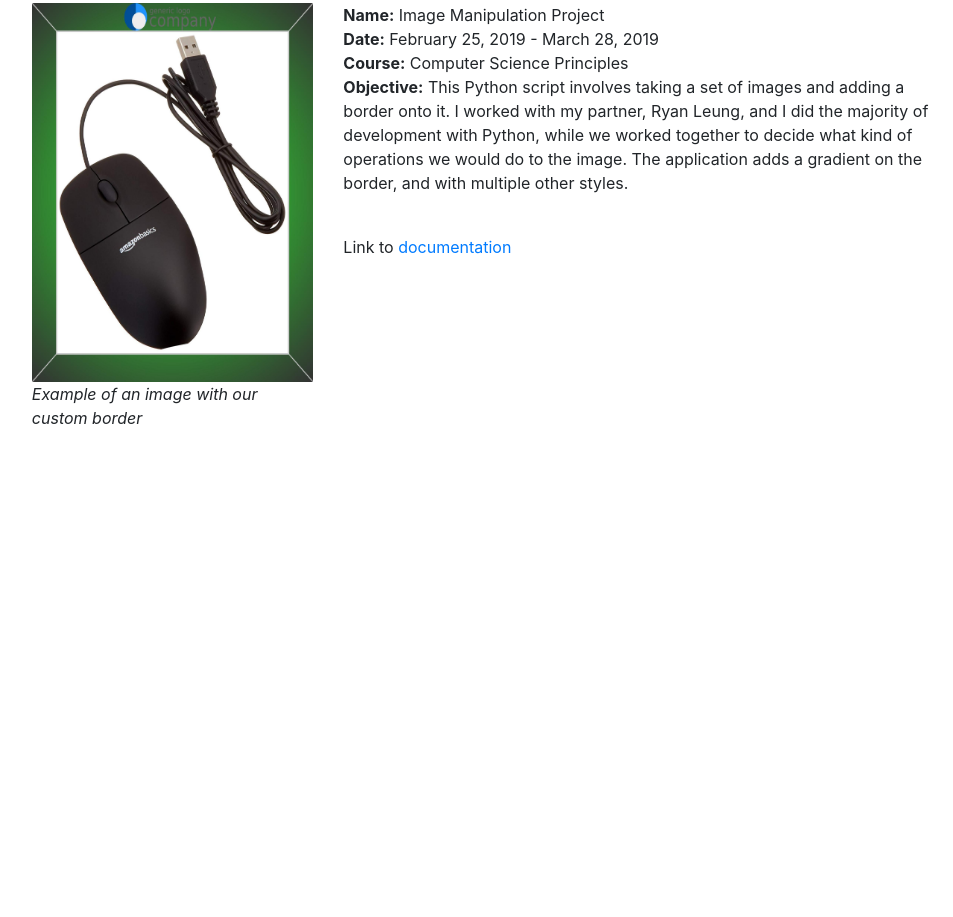
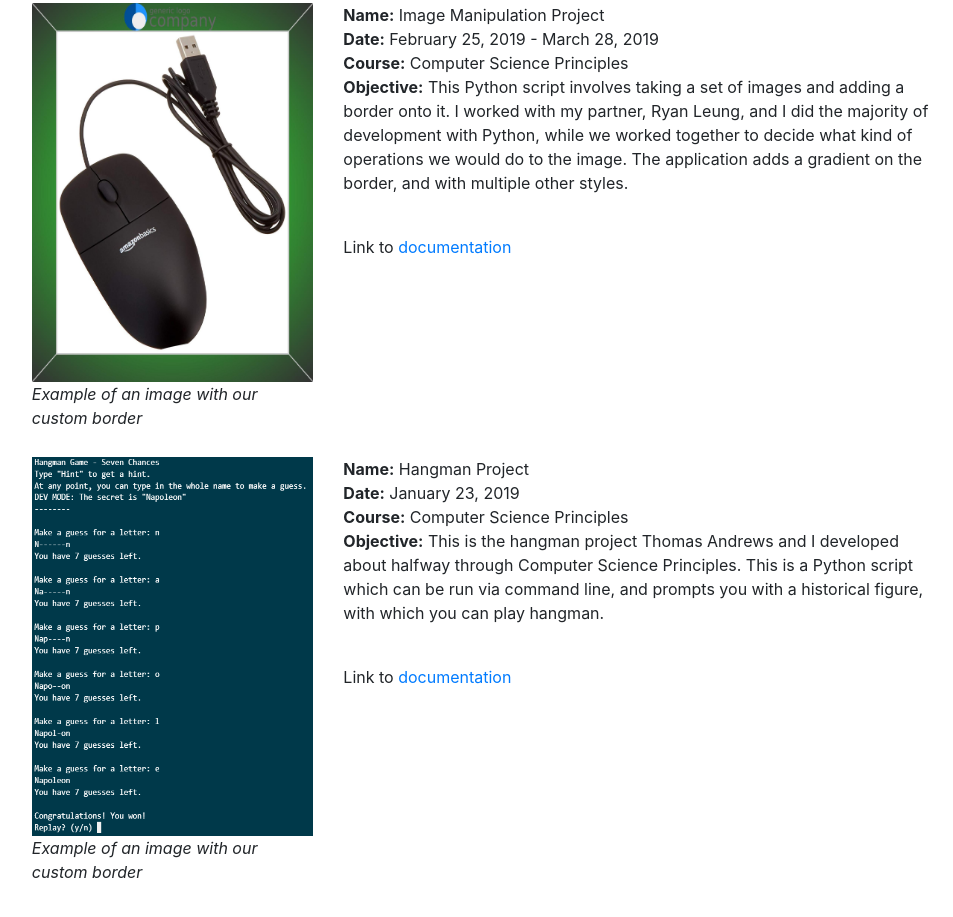
Before and after one commit to DiegoDUSD/portfolio, a plain HTML site: page VanSchie_Projects.html in a window 1280 px wide. Shown: the part 315-1232 px from the top of the page, without its empty margins (104-1057 px from the left). Before the commit the page ends 800 px from the top, so only its background shows below. Drawn offline with Linux system fonts and the light colour scheme.

Commit message:
Added second project to projects page

```diff
--- a/VanSchie_Projects.html
+++ b/VanSchie_Projects.html
@@ -43,6 +43,22 @@
                     <a href="https://docs.google.com/document/d/15huKjuwOFiciq4l6is-1rFI7XmtPEYbTstlbomIo9Yc/edit?usp=sharing">documentation</a></p>
             </div>
         </div>
+        <div class="row" style="margin-top: 75px;">
+            <div class="col-1"></div>
+            <div class="col-3">
+                <img src="Images/hangman-output.png" class="project-example-config" style="width: 100%;height: 100%;"><br>
+                <i class="caption-text">Example of an image with our custom border</i>
+            </div>
+            <div class="col-6">
+                <p><b>Name:</b> Hangman Project<br>
+                    <b>Date:</b> January 23, 2019<br>
+                    <b>Course:</b> Computer Science Principles<br>
+                    <b>Objective:</b> This is the hangman project Thomas Andrews and I developed about halfway through Computer Science Principles. This is a Python script which can be run via command line, and prompts you with a historical figure, with which you can play hangman.</p><br>
+
+                <p>Link to
+                    <a href="https://docs.google.com/document/d/15huKjuwOFiciq4l6is-1rFI7XmtPEYbTstlbomIo9Yc/edit?usp=sharing">documentation</a></p>
+            </div>
+        </div>
     </div>
 </body>
 
```
